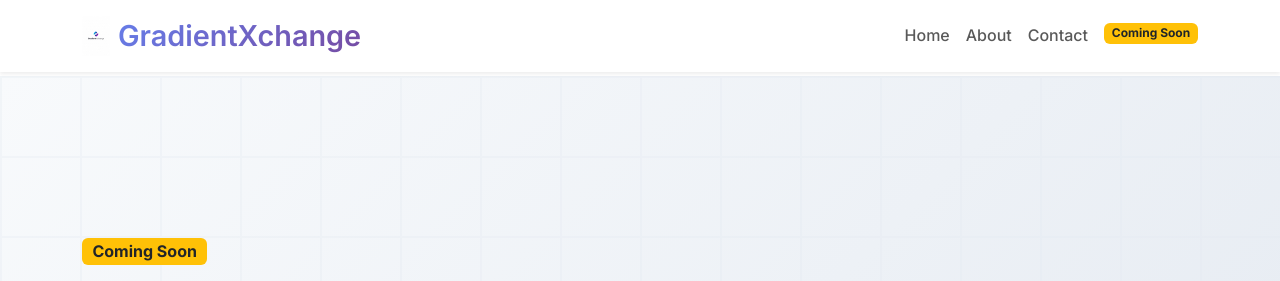
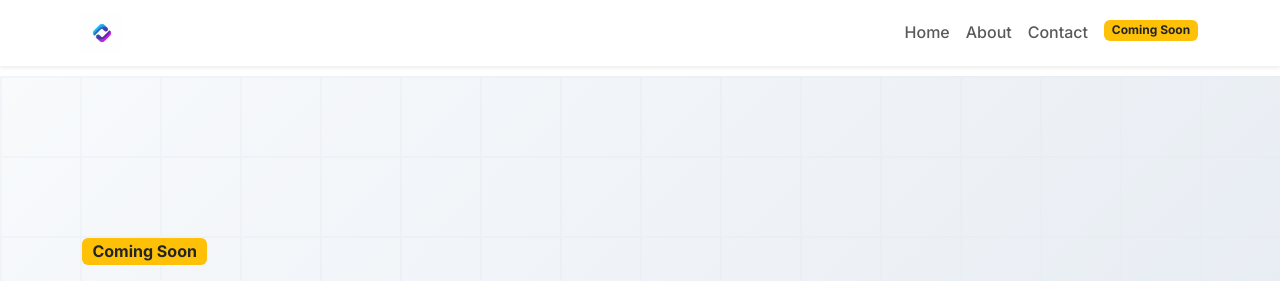
Before and after one commit to gradientconsultingltd/gradientconsultingltd.github.io, a Flask app: page / in a window 1280 px wide. Shown: the top 281 px of the page. Run offline with Flask 3, Linux system fonts and the light colour scheme.

Commit message:
Update website logo to display only the icon without text
Replaces the existing logo in `templates/base.html` with a new icon-only version, updating the associated image file path from `GradientXchange_modern_logo_design_4da9852b.png` to `Logo_icon_only_no_text_cacb1d1f.png`.

Replit-Commit-Author: Agent
Replit-Commit-Session-Id: 439f3be5-d26b-4384-9b11-bae0df862c5d
Replit-Commit-Checkpoint-Type: full_checkpoint
Replit-Commit-Screenshot-Url: https://storage.googleapis.com/screenshot-production-us-central1/46f85ace-1b51-448d-ba32-f5b486b0072e/439f3be5-d26b-4384-9b11-bae0df862c5d/FSe7QmB

```diff
--- a/templates/base.html
+++ b/templates/base.html
@@ -26,10 +26,9 @@
     <!-- Navigation -->
     <nav class="navbar navbar-expand-lg navbar-light bg-white shadow-sm fixed-top">
         <div class="container">
-            <a class="navbar-brand fw-bold fs-3 d-flex align-items-center" href="{{ url_for('index') }}">
-                <img src="{{ url_for('static', filename='images/GradientXchange_modern_logo_design_4da9852b.png') }}"
-                     alt="GradientXchange Logo" class="logo-img me-2">
-                <span class="gradient-text">GradientXchange</span>
+            <a class="navbar-brand d-flex align-items-center" href="{{ url_for('index') }}">
+                <img src="{{ url_for('static', filename='images/Logo_icon_only_no_text_cacb1d1f.png') }}"
+                     alt="GradientXchange" class="logo-img">
             </a>
 
             <button class="navbar-toggler" type="button" data-bs-toggle="collapse" data-bs-target="#navbarNav">
```
Also changed, not shown: attached_assets/generated_images/Logo_icon_only_no_text_cacb1d1f.png (added), static/images/Logo_icon_only_no_text_cacb1d1f.png (added).
